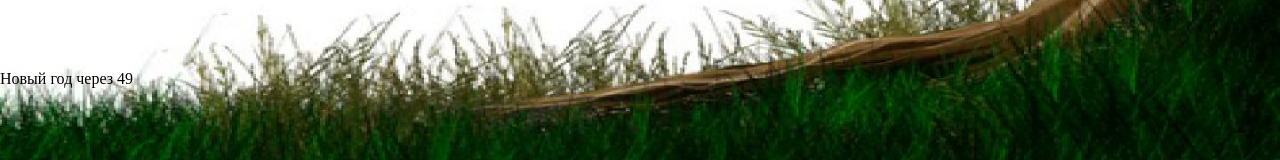
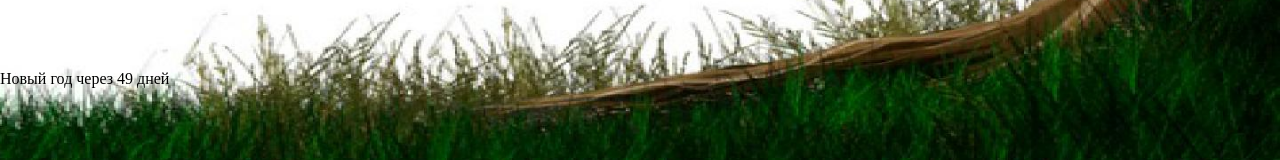
Before and after one commit to Pimenovvalerii/holiDayCloud, a React (Create React App) app: page / in a window 1280 px wide. Shown: the part 610-770 px from the top of the page. Built offline with nearby package versions, Linux system fonts and the light colour scheme.

Commit message:
optimized code in Content and Footer

```diff
--- a/src/componets/Footer/Footer.jsx
+++ b/src/componets/Footer/Footer.jsx
@@ -14,29 +14,27 @@ export default class Footer extends React.Component {
     }
 
 
+
     render(){
         const today = new Date();
+        today.setHours(0);
+        today.setMinutes(0);
+        today.setSeconds(0);
+        today.setMilliseconds(0);
+
         let dates = {}
 
-        if(this.props.objUser){
-        this.props.objUser.array.concat(holidays).forEach(el => {
-            const day = el.data
+        let events = this.props.objUser
+            ? this.props.objUser.array.concat(holidays)
+            : holidays;
 
-            let eventDay = new Date(day)
+        events.forEach(el => {
+            let eventDay = new Date(el.data)
             eventDay.setFullYear(today.getFullYear())
             // eventDay-today => меньше - ближе(раньше в списке) if < 0   +31536000000 - год в мс
             const dif = eventDay-today > 0 ? eventDay-today : eventDay-today+31536000000
             dates = {...dates, [dif]: el }
-
-        })} else {
-            holidays.forEach(el => {
-                const day = el.data
-
-                let eventDay = new Date(day)
-                eventDay.setFullYear(today.getFullYear())
-                const dif = eventDay-today > 0 ? eventDay-today : eventDay-today+31536000000
-                dates = {...dates, [dif]: el }
-        })}
+        })
 
         const sortedArr = []
 
@@ -45,14 +43,30 @@ export default class Footer extends React.Component {
           }).forEach((el)=>{
             sortedArr.push(dates[el])
         })
-        console.log(sortedArr[0])
 
-        const daysLeft = (new Date(sortedArr[0].data) - today) / 1000 / 60 / 60 / 24 + 1 // ms to day
+        const daysLeft = ~~((new Date(sortedArr[0].data) - today) / 1000 / 60 / 60 / 24 )// ms to day
+
+        function days(daysLeft){
+            switch (daysLeft % 10) {
+                case 1: return 'день';
+                case 2:
+                case 3:
+                case 4: return 'дня';
+                default: return 'дней';
+            }}
+              let end =   (daysLeft < 10 || daysLeft > 20)? days(daysLeft) :'дней';
+
+
+        const message = daysLeft === 1
+                ? `${sortedArr[0].label} завтра`
+                : daysLeft === 0
+                    ? `${sortedArr[0].label} сегодня`
+                    :`${sortedArr[0].label} через ${daysLeft} ${end} `
+
         return (
             <footer className="footer">
-                {/* Footer {this.props.user} */}
                 <div className="days-left">
-                    {sortedArr[0].label} через {~~daysLeft}
+                    {message}
                 </div>
             </footer>
         )
--- a/src/componets/Header/HeaderMain/Header.jsx
+++ b/src/componets/Header/HeaderMain/Header.jsx
@@ -17,7 +17,7 @@ export default class Header extends React.Component {
         return(
             <div className="header">
             <div className="today">
-                Сегодня {(new Date).toLocaleString('ru-RU', { weekday: 'long',  month: 'long', day: 'numeric' })}
+                Сегодня {(new Date()).toLocaleString('ru-RU', { weekday: 'long',  month: 'long', day: 'numeric' })}
             </div>
 
                <div>
--- a/src/componets/Main/Content/Content.jsx
+++ b/src/componets/Main/Content/Content.jsx
@@ -8,27 +8,23 @@ export default class Content extends React.Component {
 
     render(){
             const today = new Date();
+            today.setHours(0);
+            today.setMinutes(0);
+            today.setSeconds(0);
+            today.setMilliseconds(0);
             let dates = {}
 
-            if(this.props.user){
-            this.props.user.array.concat(holidays).forEach(el => {
-                const day = el.data
+            const events = this.props.user
+                ? this.props.user.array.concat(holidays)
+                : holidays;
 
-                let eventDay = new Date(day)
+            events.forEach(el => {
+                const eventDay = new Date(el.data)
                 eventDay.setFullYear(today.getFullYear())
-                // eventDay-today => меньше - ближе(раньше в списке) if <0   +31536000000
-                const dif = eventDay-today > 0 ? eventDay-today : eventDay-today+31536000000
+                // eventDay-today => меньше - ближе(раньше в списке) if < 0   +31536000000 - год в мс
+                const dif = eventDay-today >= 0 ? eventDay-today : eventDay-today+31536000000
                 dates = {...dates, [dif]: el }
-
-            })} else {
-                holidays.forEach(el => {
-                    const day = el.data
-
-                    let eventDay = new Date(day)
-                    eventDay.setFullYear(today.getFullYear())
-                    const dif = eventDay-today > 0 ? eventDay-today : eventDay-today+31536000000
-                    dates = {...dates, [dif]: el }
-            })}
+            })
 
             const sortedArr = []
 
```
